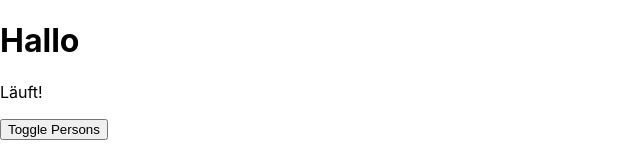
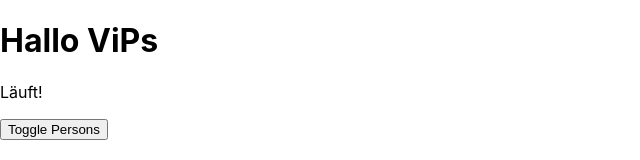
Before and after one commit to hartmann-dev/react-tut, a React app: page / in a window 1280 px wide. Shown: the top 160 px of the page, without its empty margins (0-640 px from the left). Built offline with nearby package versions, Linux system fonts and the light colour scheme.

Commit message:
Lesson 82

```diff
--- a/src/components/Cockpit/Cockpit.js
+++ b/src/components/Cockpit/Cockpit.js
@@ -18,7 +18,7 @@
 
   return (
     <div className={classes.Cockpit}>
-      <h1>Hallo</h1>
+      <h1>Hallo {props.appTitle}</h1>
       <p className={assignedClasses.join(" ")}>Läuft!</p>
       <button className={btnClass} onClick={props.clicked}>
         Toggle Persons
--- a/src/containers/App.js
+++ b/src/containers/App.js
@@ -70,6 +70,7 @@
     return (
       <div className={classes.App}>
         <Cockpit
+          appTitle={this.props.title}
           showPersons={this.state.showPersons}
           persons={this.state.persons}
           clicked={this.togglePersonsHandler}
--- a/src/index.js
+++ b/src/index.js
@@ -4,7 +4,7 @@
 import App from "./containers/App";
 import * as serviceWorker from "./serviceWorker";
 
-ReactDOM.render(<App />, document.getElementById("root"));
+ReactDOM.render(<App title="ViPs" />, document.getElementById("root"));
 
 // If you want your app to work offline and load faster, you can change
 // unregister() to register() below. Note this comes with some pitfalls.
```
